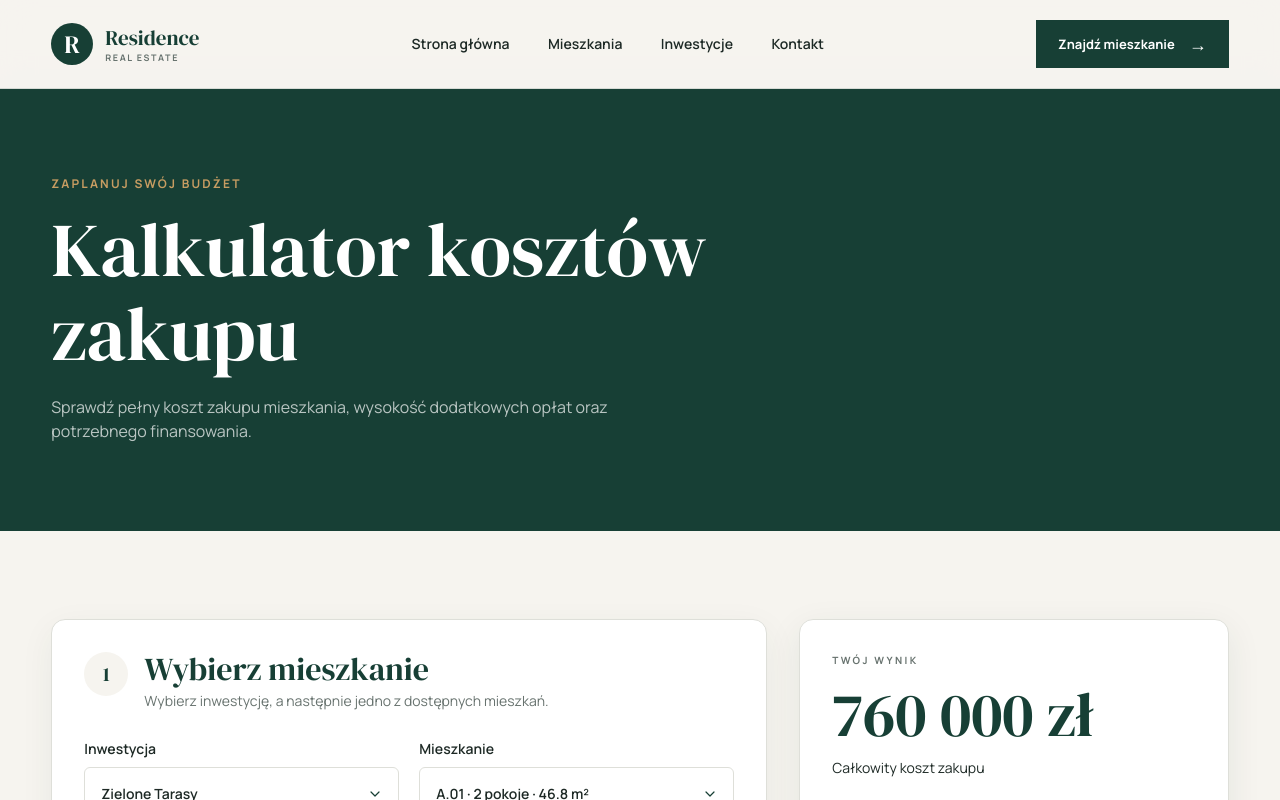
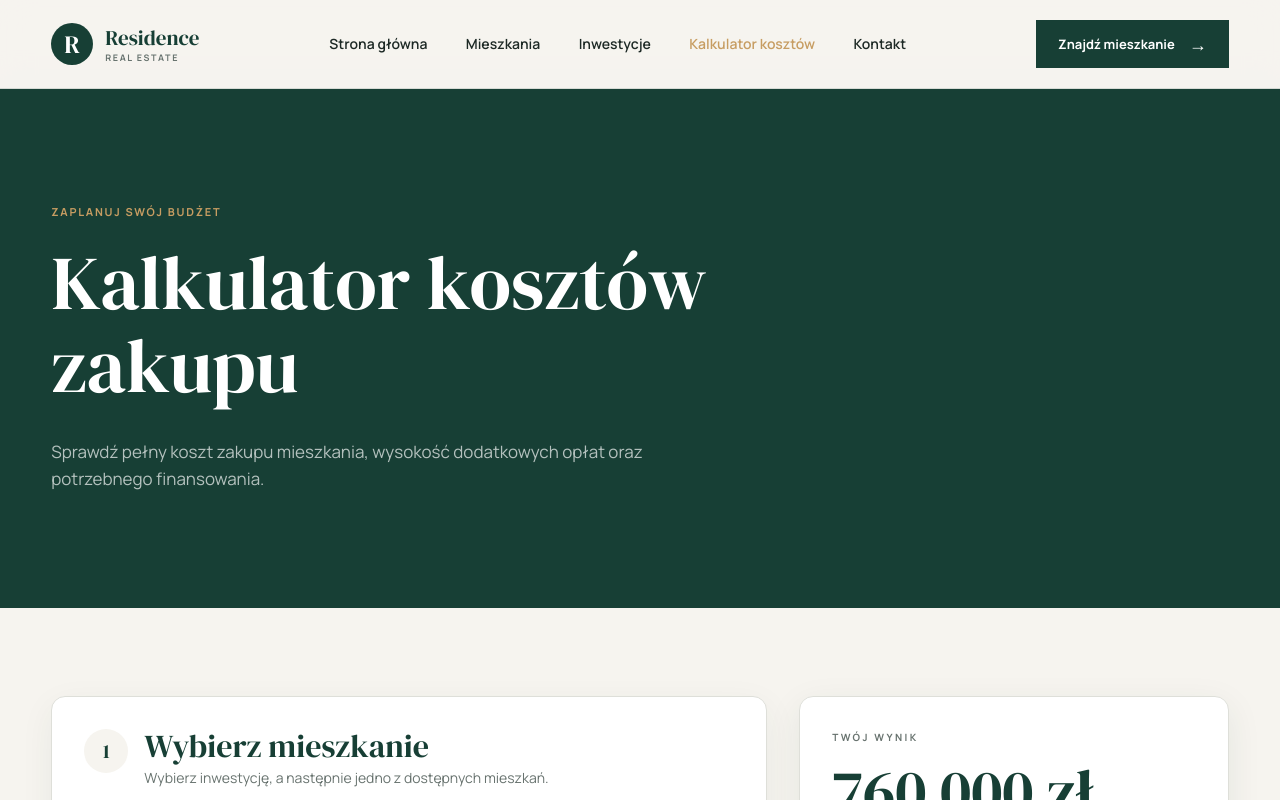
Before and after one commit to natalkakielbicka-coder/real-estate, a Vue app: page /kalkulator-kosztow-zakupu in a window 1280 px wide. Shown: the top 800 px of the page. Built offline with nearby package versions, Linux system fonts and the light colour scheme.

Commit message:
style: align calculator header with listing pages

```diff
--- a/src/components/AppHeader.vue
+++ b/src/components/AppHeader.vue
@@ -78,6 +78,13 @@ watch(
           to="/inwestycje"
         >
           Inwestycje
+        </RouterLink>
+
+        <RouterLink
+          class="navigation__link"
+          to="/kalkulator-kosztow-zakupu"
+        >
+          Kalkulator kosztów
         </RouterLink>
 
         <a
--- a/src/views/ApartmentsView.vue
+++ b/src/views/ApartmentsView.vue
@@ -522,7 +522,9 @@ const getOffersLabel = (count) => {
           Oferta mieszkań
         </p>
 
-        <h1 class="mb-10 max-w-[780px] text-[clamp(48px,6vw,76px)] text-white">
+        <h1
+          class="mb-[30px] max-w-[780px] text-[clamp(48px,6vw,76px)] text-white"
+        >
           Znajdź swoje mieszkanie
         </h1>
 
--- a/src/views/HomeView.vue
+++ b/src/views/HomeView.vue
@@ -114,26 +114,20 @@ const purchaseSteps = [
       >
         <div class="relative z-[2] sm:max-w-[760px] md:max-w-none">
           <p
-            class="hero__eyebrow mb-[18px] flex items-center gap-3 text-[10px] font-bold tracking-[0.18em] text-gold uppercase xs:mb-6 xs:text-xs"
+            class="mb-5 text-[11px] font-bold tracking-[0.16em] text-gold uppercase"
           >
             Nowoczesne inwestycje
           </p>
 
           <h1
-            class="hero__title mb-7 max-w-[750px] font-copy text-[clamp(39px,11vw,48px)] leading-[1.02] font-semibold tracking-[-0.045em] text-brand xs:mb-[30px] xs:text-[clamp(44px,9vw,62px)] xs:tracking-[-0.055em] sm:text-[clamp(48px,5.2vw,76px)]"
+            class="mb-[30px] max-w-[750px] text-[clamp(48px,6vw,76px)] text-brand"
           >
             Mieszkania stworzone
 
-            <span
-              class="relative mt-[7px] block w-fit font-display font-normal tracking-[-0.025em] text-gold xs:mt-2.5"
-            >
-              do dobrego życia
-            </span>
+            <span class="block text-gold"> do dobrego życia </span>
           </h1>
 
-          <p
-            class="mb-[34px] max-w-[600px] text-[clamp(16px,1.6vw,19px)] text-muted sm:mb-11"
-          >
+          <p class="mb-[34px] max-w-[600px] text-[17px] text-muted sm:mb-11">
             Odkryj starannie wybrane mieszkania w najlepszych lokalizacjach i
             znajdź przestrzeń dopasowaną do Twojego życia.
           </p>
@@ -455,22 +449,4 @@ const purchaseSteps = [
   background-color: #e5ddcf;
   border-radius: 50% 0 0 50%;
 }
-
-.hero__eyebrow::before {
-  width: 38px;
-  height: 1px;
-  flex-shrink: 0;
-  content: '';
-  background-color: var(--color-accent);
-}
-
-.hero__title span::after {
-  position: absolute;
-  right: 0;
-  bottom: -9px;
-  width: 38%;
-  height: 2px;
-  content: '';
-  background-color: var(--color-accent);
-}
 </style>
--- a/src/views/PurchaseCalculatorView.vue
+++ b/src/views/PurchaseCalculatorView.vue
@@ -34,18 +34,22 @@ const {
 </script>
 
 <template>
-  <main class="min-h-screen bg-page pt-[74px] sm:pt-[88px]">
-    <section class="bg-brand py-[clamp(48px,7vw,88px)]">
+  <main class="min-h-screen bg-page pt-[88px]">
+    <section class="bg-brand py-[clamp(70px,9vw,130px)] text-white">
       <div class="container">
-        <p class="mb-4 text-xs font-bold tracking-[0.18em] text-gold uppercase">
+        <p
+          class="mb-5 text-[11px] font-bold tracking-[0.16em] text-gold uppercase"
+        >
           Zaplanuj swój budżet
         </p>
 
-        <h1 class="max-w-[760px] text-[clamp(40px,6vw,76px)] text-panel">
+        <h1
+          class="mb-[30px] max-w-[850px] text-[clamp(48px,6vw,76px)] text-white"
+        >
           Kalkulator kosztów zakupu
         </h1>
 
-        <p class="mt-5 max-w-[620px] text-base text-white/70">
+        <p class="mb-0 max-w-[600px] text-[17px] text-[rgba(255,255,255,0.68)]">
           Sprawdź pełny koszt zakupu mieszkania, wysokość dodatkowych opłat oraz
           potrzebnego finansowania.
         </p>
```
